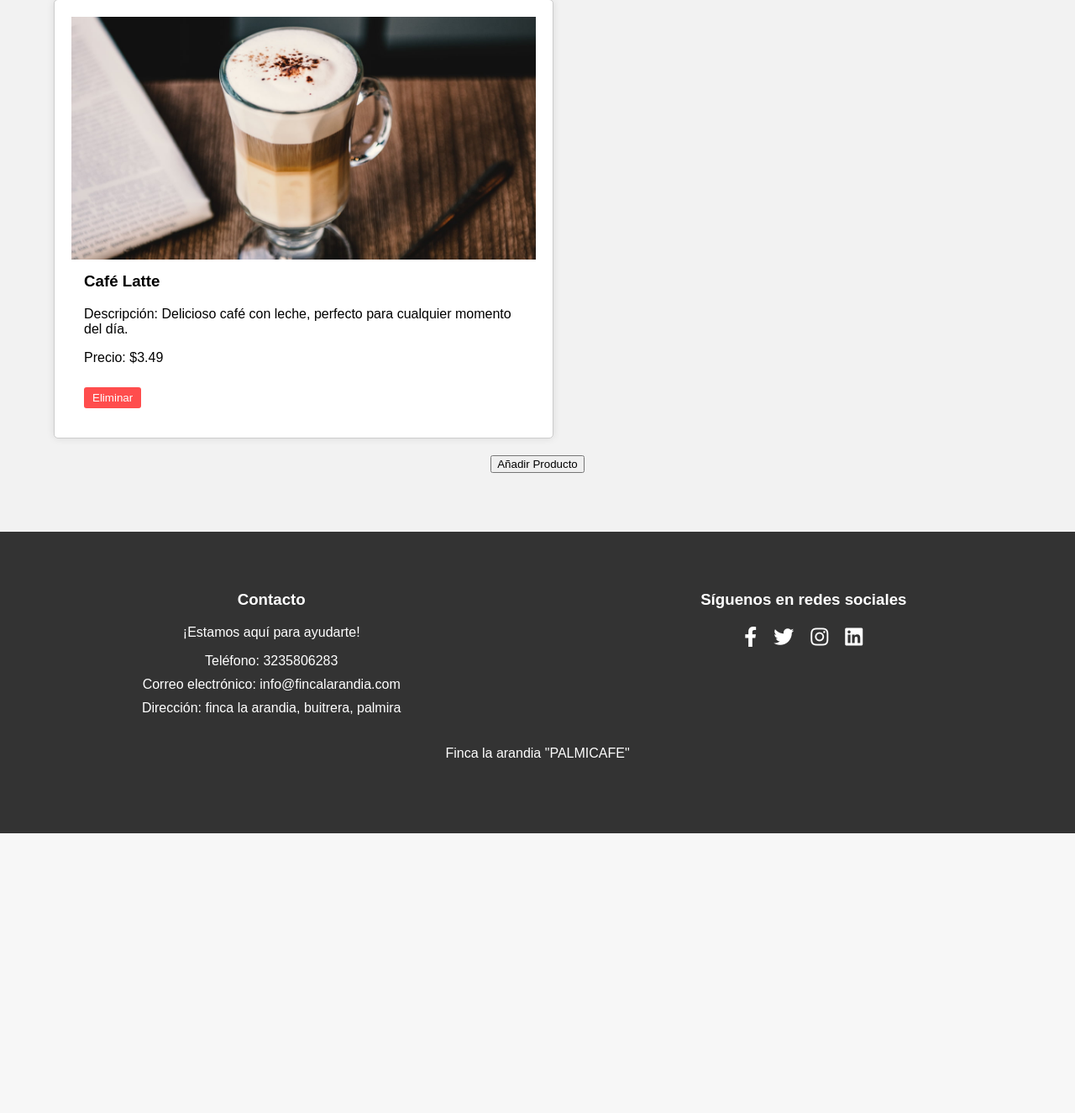
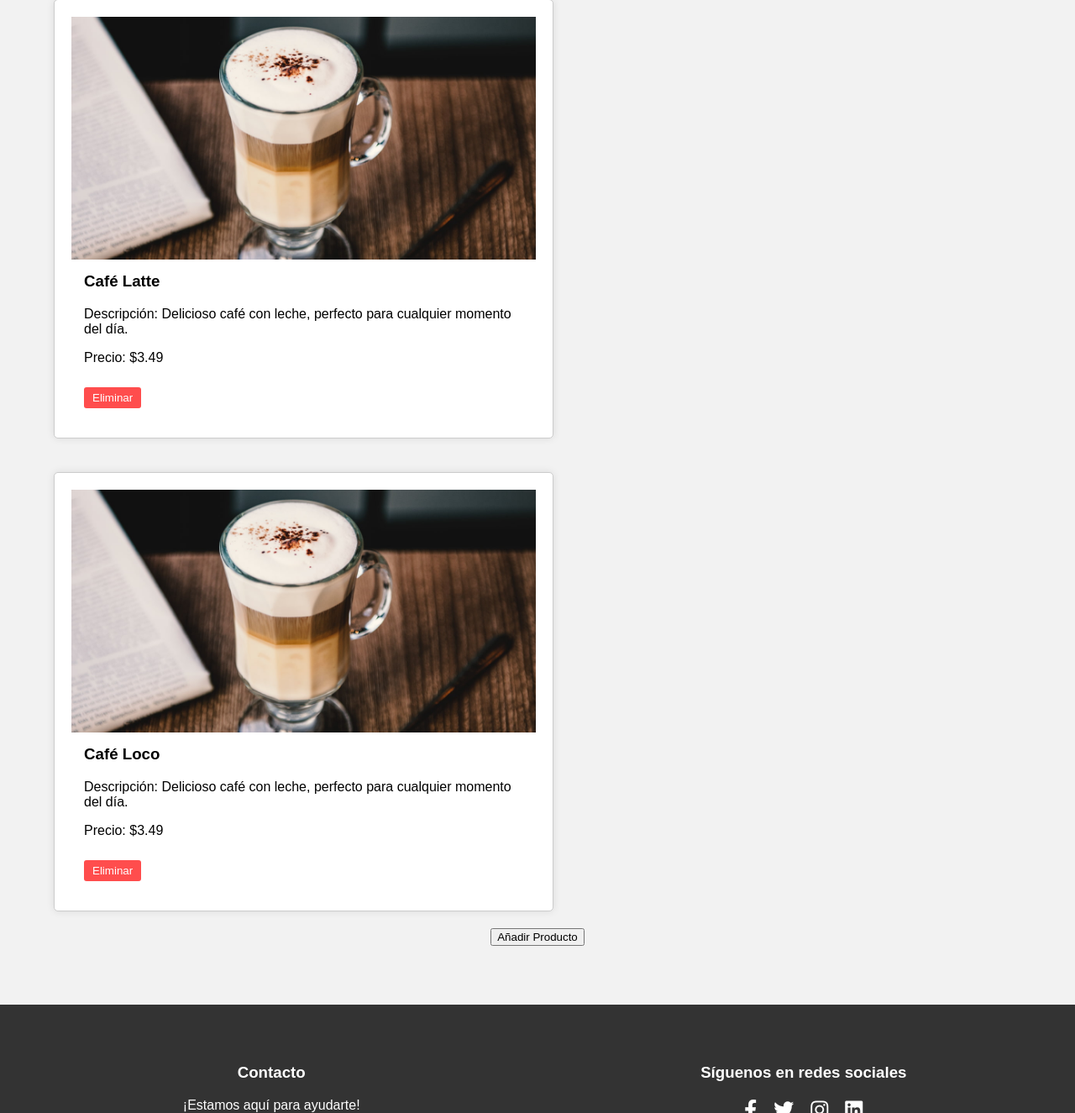
Before and after one commit to inguilan/palmicafe, a Django app: page / in a window 1280 px wide. Shown: the part 3261-4586 px from the top of the page at 84% size. Before the commit the page ends 4253 px from the top, so only its background shows below. Run offline with Django 5.2, Linux system fonts and the light colour scheme.

Commit message:
producto

```diff
--- a/api_cafe/templates/index.html
+++ b/api_cafe/templates/index.html
@@ -271,7 +271,15 @@
                             <button class="delete-btn">Eliminar</button>
                         </div>
                     </div>
-
+                    <div class="producto">
+                        <img src="https://palmicafe2.blob.core.windows.net/$web/static/imagenes/cafelatte.jpg" alt="Café Latte">
+                        <div class="producto-info">
+                            <h3>Café Loco</h3>
+                            <p>Descripción: Delicioso café con leche, perfecto para cualquier momento del día.</p>
+                            <p>Precio: $3.49</p>
+                            <button class="delete-btn">Eliminar</button>
+                        </div>
+                    </div>
                     <!-- Puedes agregar más productos aquí -->
                 </div>
 
```
